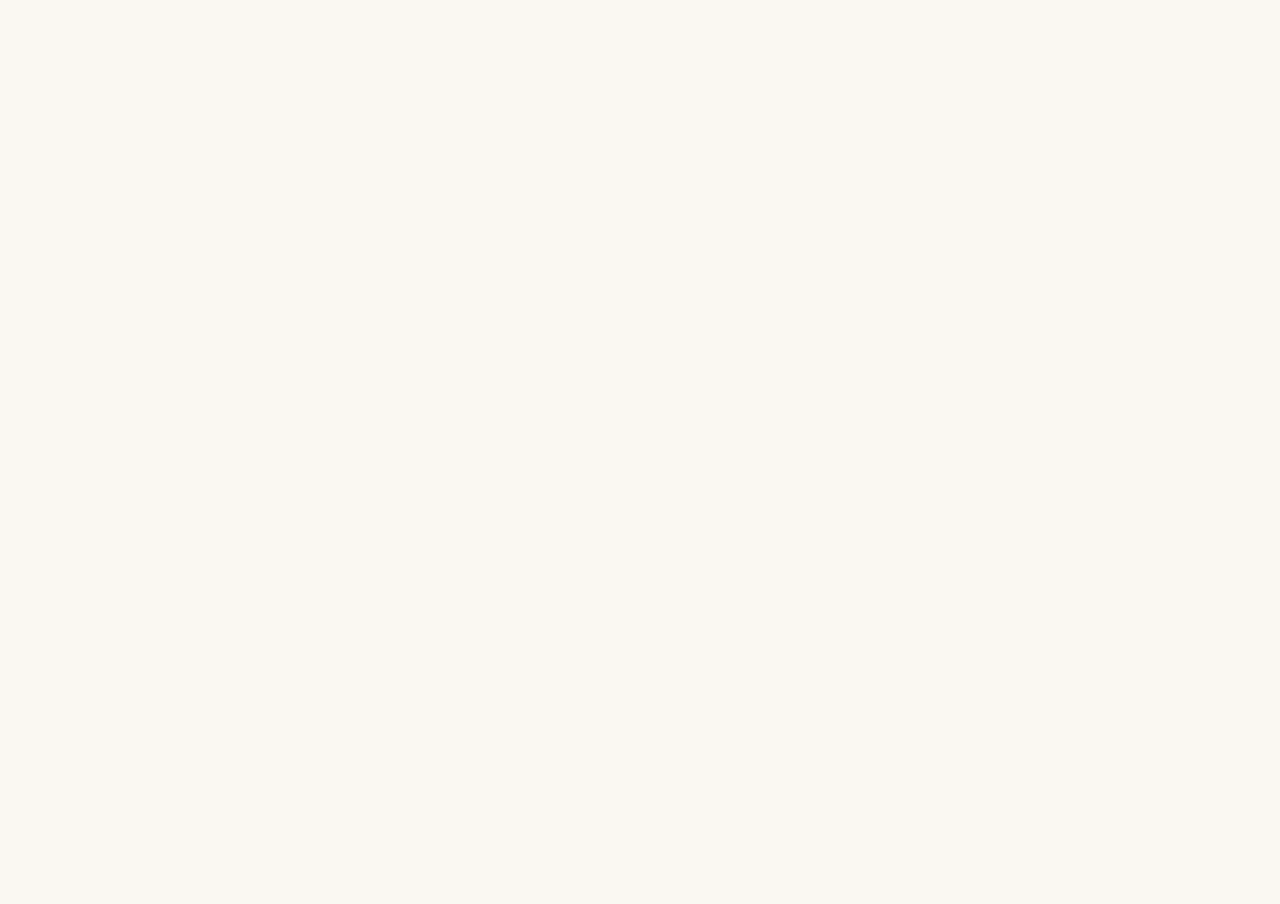
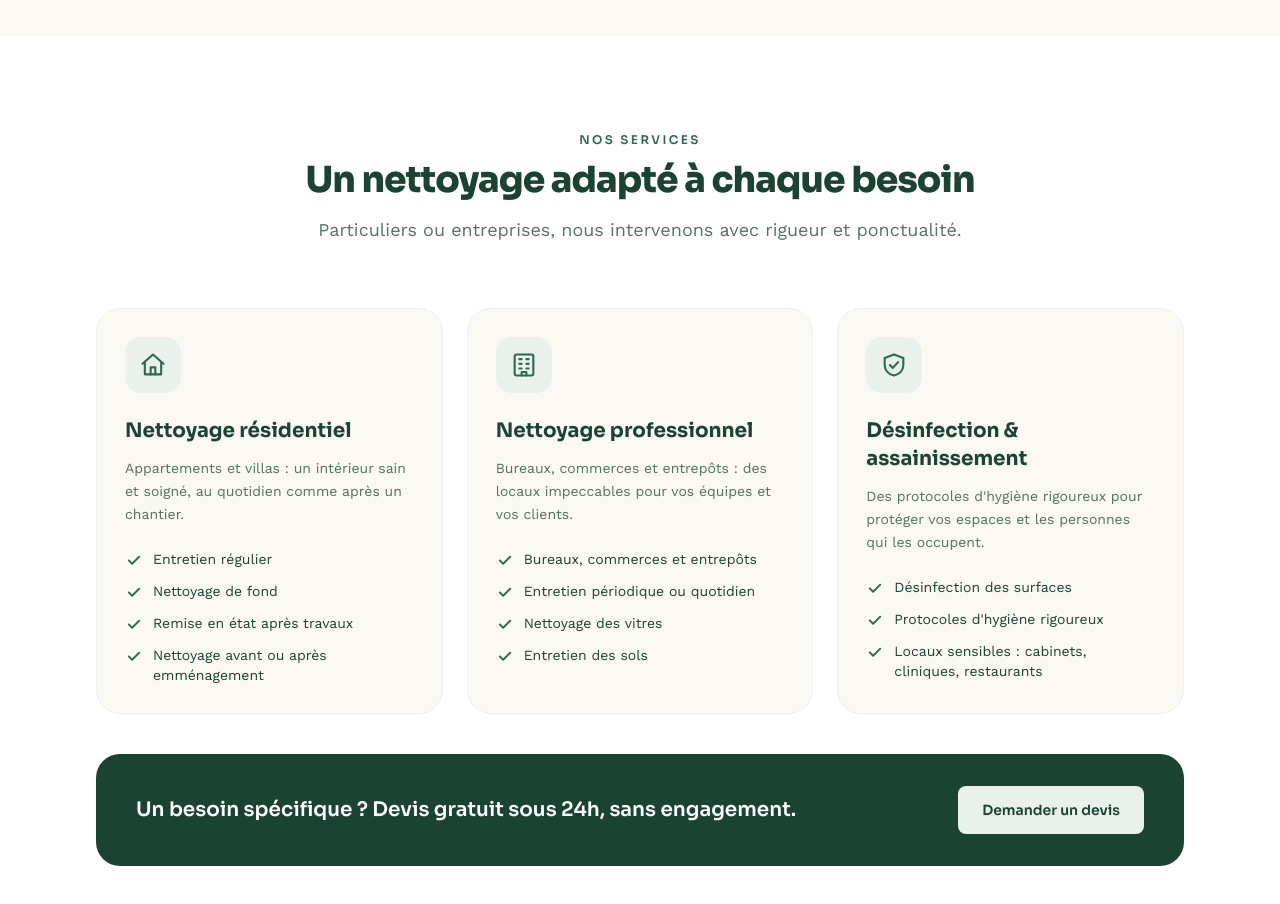
Before and after one commit to Wildev10/eclat-services, a Next.js app: page / in a window 1280 px wide. Shown: the part 1060-1964 px from the top of the page. Before the commit the page ends 1096 px from the top, so only its background shows below. Built offline with nearby package versions, Linux system fonts and the light colour scheme.

Commit message:
feat: add services section

```diff
--- a/app/page.tsx
+++ b/app/page.tsx
@@ -1,11 +1,13 @@
 import Navbar from "@/components/Navbar";
 import Hero from "@/components/Hero";
+import Services from "@/components/Services";
 
 export default function Home() {
   return (
     <>
       <Navbar />
       <Hero />
+      <Services />
     </>
   );
 }
--- /dev/null
+++ b/components/Services.tsx
@@ -0,0 +1,154 @@
+import type { ReactNode } from "react";
+
+type Service = {
+  title: string;
+  description: string;
+  items: string[];
+  icon: ReactNode;
+};
+
+const iconProps = {
+  width: 28,
+  height: 28,
+  viewBox: "0 0 24 24",
+  fill: "none",
+  stroke: "#2D6A4F",
+  strokeWidth: 1.8,
+  strokeLinecap: "round" as const,
+  strokeLinejoin: "round" as const,
+  "aria-hidden": true,
+};
+
+const services: Service[] = [
+  {
+    title: "Nettoyage résidentiel",
+    description:
+      "Appartements et villas : un intérieur sain et soigné, au quotidien comme après un chantier.",
+    items: [
+      "Entretien régulier",
+      "Nettoyage de fond",
+      "Remise en état après travaux",
+      "Nettoyage avant ou après emménagement",
+    ],
+    icon: (
+      <svg {...iconProps}>
+        <path d="M3 11l9-8 9 8" />
+        <path d="M5 10v10h14V10" />
+        <path d="M10 20v-6h4v6" />
+      </svg>
+    ),
+  },
+  {
+    title: "Nettoyage professionnel",
+    description:
+      "Bureaux, commerces et entrepôts : des locaux impeccables pour vos équipes et vos clients.",
+    items: [
+      "Bureaux, commerces et entrepôts",
+      "Entretien périodique ou quotidien",
+      "Nettoyage des vitres",
+      "Entretien des sols",
+    ],
+    icon: (
+      <svg {...iconProps}>
+        <rect x="4" y="3" width="16" height="18" rx="1.5" />
+        <path d="M8 7h2M14 7h2M8 11h2M14 11h2M8 15h2M14 15h2" />
+        <path d="M10 21v-3h4v3" />
+      </svg>
+    ),
+  },
+  {
+    title: "Désinfection & assainissement",
+    description:
+      "Des protocoles d'hygiène rigoureux pour protéger vos espaces et les personnes qui les occupent.",
+    items: [
+      "Désinfection des surfaces",
+      "Protocoles d'hygiène rigoureux",
+      "Locaux sensibles : cabinets, cliniques, restaurants",
+    ],
+    icon: (
+      <svg {...iconProps}>
+        <path d="M12 3l8 3v6c0 4.5-3.2 8-8 9-4.8-1-8-4.5-8-9V6l8-3z" />
+        <path d="M8.5 12l2.5 2.5 4.5-5" />
+      </svg>
+    ),
+  },
+];
+
+function Check() {
+  return (
+    <svg
+      width="18"
+      height="18"
+      viewBox="0 0 24 24"
+      fill="none"
+      stroke="#2D6A4F"
+      strokeWidth="2.5"
+      strokeLinecap="round"
+      strokeLinejoin="round"
+      className="mt-0.5 shrink-0"
+      aria-hidden="true"
+    >
+      <path d="M5 12.5l4.5 4.5L19 7.5" />
+    </svg>
+  );
+}
+
+export default function Services() {
+  return (
+    <section id="services" className="scroll-mt-16 bg-white">
+      <div className="mx-auto max-w-6xl px-4 py-16 sm:px-6 md:py-24 lg:px-8">
+        <div className="mx-auto max-w-2xl text-center">
+          <p className="font-heading text-xs font-semibold uppercase tracking-[0.2em] text-[#2D6A4F]">
+            Nos services
+          </p>
+          <h2 className="font-heading mt-3 text-3xl font-extrabold tracking-tight text-[#1B4332] sm:text-4xl">
+            Un nettoyage adapté à chaque besoin
+          </h2>
+          <p className="font-body mt-4 text-base text-[#1B4332]/75 sm:text-lg">
+            Particuliers ou entreprises, nous intervenons avec rigueur et
+            ponctualité.
+          </p>
+        </div>
+
+        <div className="mt-12 grid gap-6 md:mt-16 md:grid-cols-3">
+          {services.map((s) => (
+            <article
+              key={s.title}
+              className="group rounded-3xl border border-[#EAF1EC] bg-[#FAF8F2] p-7 transition duration-300 hover:-translate-y-1 hover:border-[#2D6A4F] hover:shadow-lg"
+            >
+              <div className="flex h-14 w-14 items-center justify-center rounded-2xl bg-[#EAF1EC]">
+                {s.icon}
+              </div>
+              <h3 className="font-heading mt-6 text-xl font-bold text-[#1B4332]">
+                {s.title}
+              </h3>
+              <p className="font-body mt-3 text-sm leading-relaxed text-[#1B4332]/75">
+                {s.description}
+              </p>
+              <ul className="font-body mt-6 space-y-3 text-sm text-[#1B4332]">
+                {s.items.map((item) => (
+                  <li key={item} className="flex gap-2.5">
+                    <Check />
+                    <span>{item}</span>
+                  </li>
+                ))}
+              </ul>
+            </article>
+          ))}
+        </div>
+
+        <div className="mt-10 flex flex-col items-center justify-between gap-5 rounded-3xl bg-[#1B4332] px-6 py-8 text-center sm:px-10 md:flex-row md:text-left">
+          <p className="font-heading text-lg font-semibold text-white sm:text-xl">
+            Un besoin spécifique ? Devis gratuit sous 24h, sans engagement.
+          </p>
+          <a
+            href="#contact"
+            className="font-heading shrink-0 rounded-lg bg-[#EAF1EC] px-6 py-3.5 text-sm font-semibold text-[#1B4332] transition-colors hover:bg-white"
+          >
+            Demander un devis
+          </a>
+        </div>
+      </div>
+    </section>
+  );
+}
```
